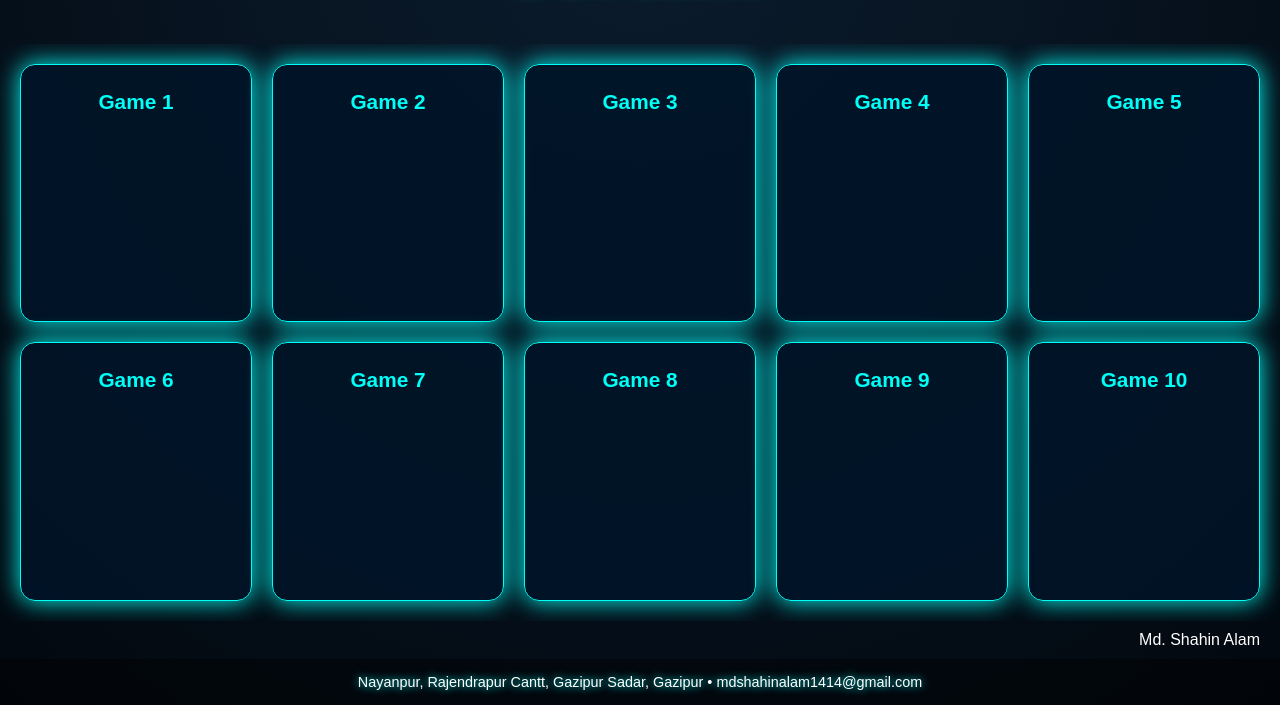
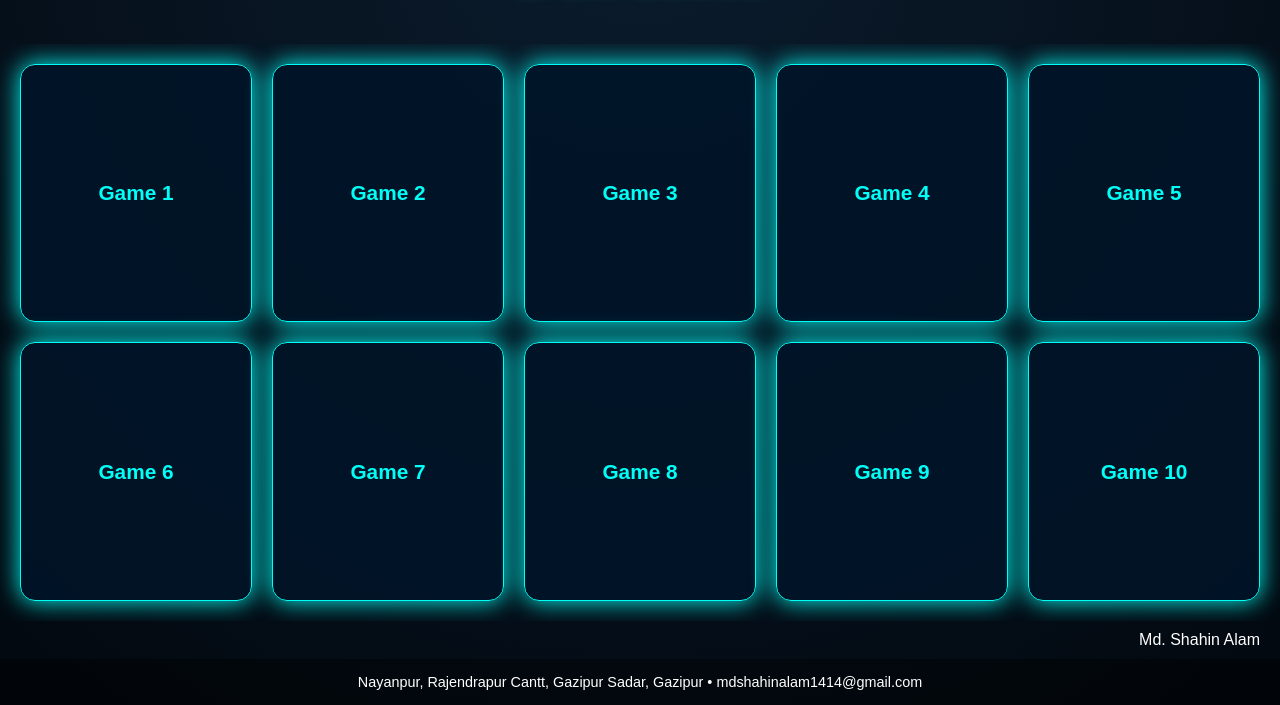
Before and after one commit to mdshahinalam1414/learnerX, a plain HTML site: page index.html in a window 1280 px wide. Shown: the part 95-800 px from the top of the page. Drawn offline with Linux system fonts and the light colour scheme.

Commit message:
Update index.html

```diff
--- a/index.html
+++ b/index.html
@@ -66,6 +66,9 @@
     border-radius:15px;
     padding:25px;
     text-align:center;
+    display:flex;
+    justify-content:center;
+    align-items:center;
     text-decoration:none;
     color:#00fff7;
     font-size:1.3rem;
@@ -88,38 +91,44 @@
     text-align:center;
     padding:15px 10px;
     font-size:0.9rem;
-    color:#00fff7;
-    text-shadow:0 0 8px #00fff7;
+    color:#ffffff;
     background: rgba(0,0,0,0.4);
   }
 </style>
 </head>
 <body>
 
+<audio id="bgMusic" loop autoplay>
+  <source src="background-music.mp3" type="audio/mpeg">
+</audio>
+<audio id="clickSound">
+  <source src="click.mp3" type="audio/mpeg">
+</audio>
+
 <header>
   <h1>Brain Games</h1>
   <div id="datetime">Loading...</div>
   <nav>
-    <a href="about.html">About</a>
+    <a href="about.html" onclick="playClick()">About</a>
   </nav>
 </header>
 
 <main>
-  <a class="game-card" href="game1.html">Game 1</a>
-  <a class="game-card" href="game2.html">Game 2</a>
-  <a class="game-card" href="game3.html">Game 3</a>
-  <a class="game-card" href="game4.html">Game 4</a>
-  <a class="game-card" href="game5.html">Game 5</a>
-  <a class="game-card" href="game6.html">Game 6</a>
-  <a class="game-card" href="game7.html">Game 7</a>
-  <a class="game-card" href="game8.html">Game 8</a>
-  <a class="game-card" href="game9.html">Game 9</a>
-  <a class="game-card" href="game10.html">Game 10</a>
+  <a class="game-card" href="game1.html" onclick="playClick()">Game 1</a>
+  <a class="game-card" href="game2.html" onclick="playClick()">Game 2</a>
+  <a class="game-card" href="game3.html" onclick="playClick()">Game 3</a>
+  <a class="game-card" href="game4.html" onclick="playClick()">Game 4</a>
+  <a class="game-card" href="game5.html" onclick="playClick()">Game 5</a>
+  <a class="game-card" href="game6.html" onclick="playClick()">Game 6</a>
+  <a class="game-card" href="game7.html" onclick="playClick()">Game 7</a>
+  <a class="game-card" href="game8.html" onclick="playClick()">Game 8</a>
+  <a class="game-card" href="game9.html" onclick="playClick()">Game 9</a>
+  <a class="game-card" href="game10.html" onclick="playClick()">Game 10</a>
 </main>
 
 <div id="author">Md. Shahin Alam</div>
 <footer>
-  <span style="color:#ffffff;">Nayanpur, Rajendrapur Cantt, Gazipur Sadar, Gazipur • mdshahinalam1414@gmail.com</span>
+  Nayanpur, Rajendrapur Cantt, Gazipur Sadar, Gazipur • mdshahinalam1414@gmail.com
 </footer>
 
 <script>
@@ -131,6 +140,12 @@
   }
   setInterval(updateDateTime,1000);
   updateDateTime();
+
+  function playClick(){
+    const clickAudio = document.getElementById('clickSound');
+    clickAudio.currentTime=0;
+    clickAudio.play();
+  }
 </script>
 
 </body>
```
